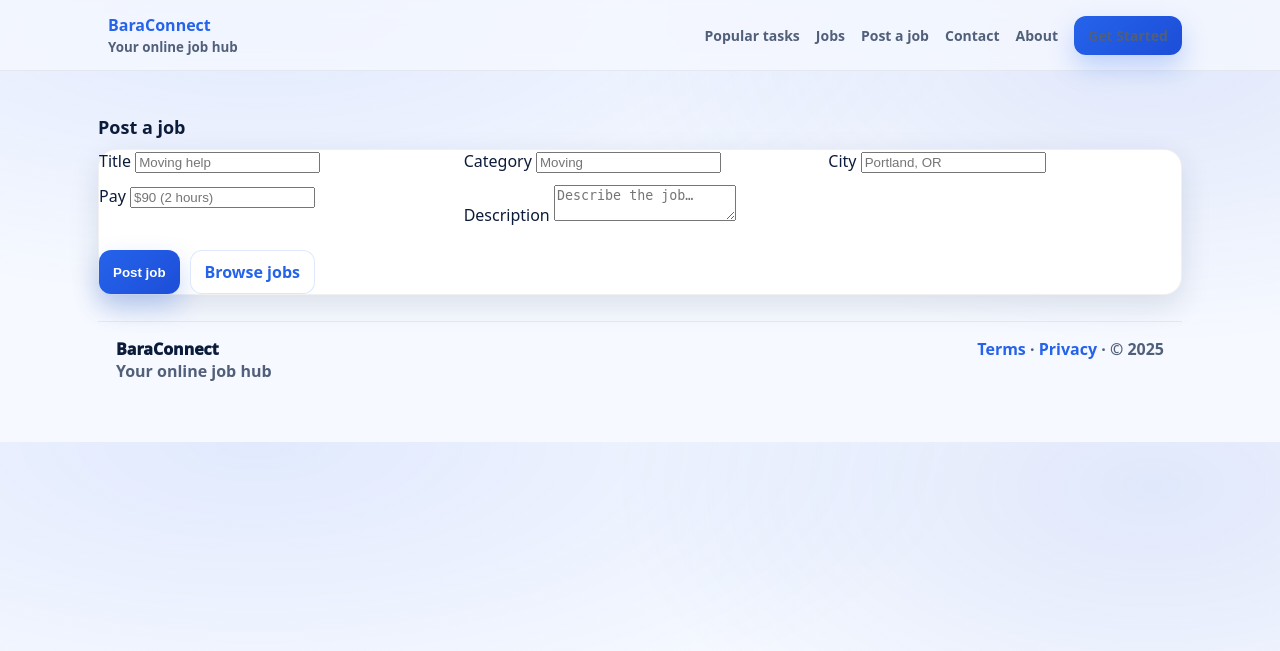
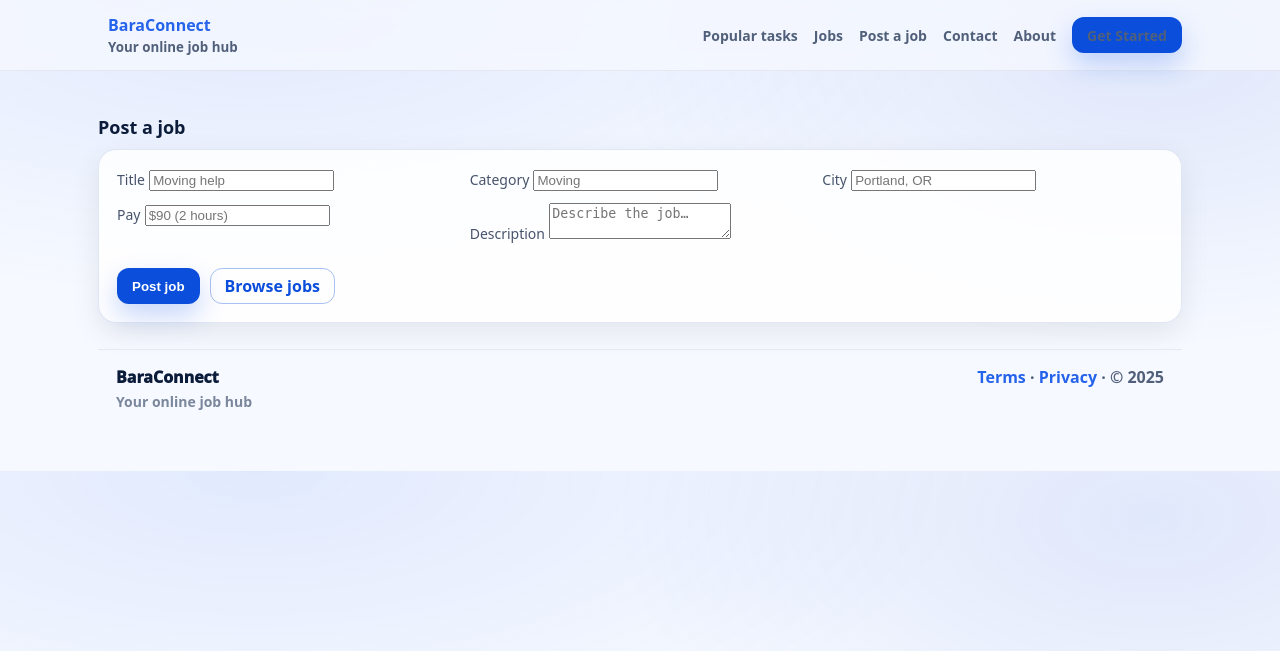
Before and after one commit to channo2025/Fastwork, a FastAPI app: page /post-a-job in a window 1280 px wide. Shown: the top 651 px of the page. Run offline with FastAPI, Linux system fonts and the light colour scheme; some libraries are stand-ins or nearby versions.

Commit message:
Blue-white clean UI + home sections (popular tasks, post/apply job)

```diff
--- a/static/style.css
+++ b/static/style.css
@@ -220,3 +220,217 @@ h1 span{color:var(--blue)}
   .grid-3{grid-template-columns: 1fr}
   .searchbar{grid-template-columns: 1fr}
 }
+
+.home-grid{
+  display:grid;
+  grid-template-columns: 1.35fr 0.65fr;
+  gap:24px;
+  align-items:start;
+}
+
+.left-col{ min-width: 0; }
+.right-col{ min-width: 0; }
+
+.card{
+  background: rgba(255,255,255,.85);
+  border: 1px solid rgba(20,60,160,.12);
+  border-radius: 18px;
+  box-shadow: 0 10px 30px rgba(0,0,0,.08);
+  padding: 18px;
+}
+
+.card-head{
+  display:flex;
+  align-items:flex-start;
+  justify-content:space-between;
+  gap:12px;
+  margin-bottom: 12px;
+}
+
+.card-head h2{
+  margin:0;
+  font-size: 20px;
+  letter-spacing: -0.2px;
+}
+
+.muted{
+  margin: 4px 0 0 0;
+  opacity: .75;
+  font-size: 14px;
+}
+
+.link{
+  font-weight: 600;
+  text-decoration:none;
+  opacity:.9;
+}
+
+.popular-card{
+  margin-top: 18px;
+}
+
+.popular-grid{
+  display:grid;
+  grid-template-columns: repeat(2, minmax(0, 1fr));
+  gap: 12px;
+}
+
+.task-tile{
+  background: rgba(245,248,255,.9);
+  border: 1px solid rgba(20,60,160,.12);
+  border-radius: 16px;
+  padding: 14px;
+}
+
+.tile-title{
+  font-weight: 800;
+  font-size: 16px;
+}
+
+.tile-sub{
+  margin-top: 4px;
+  opacity: .8;
+  font-size: 13px;
+}
+
+.tile-actions{
+  display:flex;
+  gap:10px;
+  margin-top: 10px;
+}
+
+.btn{
+  display:inline-flex;
+  align-items:center;
+  justify-content:center;
+  height: 36px;
+  padding: 0 14px;
+  border-radius: 12px;
+  font-weight: 700;
+  text-decoration:none;
+  border: 1px solid transparent;
+  white-space: nowrap;
+}
+
+.btn-primary{
+  background: #0B4EDB;
+  color: white;
+}
+
+.btn-ghost{
+  background: transparent;
+  border-color: rgba(11,78,219,.35);
+  color: #0B4EDB;
+}
+
+@media (max-width: 980px){
+  .home-grid{ grid-template-columns: 1fr; }
+  .popular-grid{ grid-template-columns: 1fr; }
+}
+
+.home-grid{
+  display:grid;
+  grid-template-columns: 1.35fr 0.65fr;
+  gap:24px;
+  align-items:start;
+}
+
+.left-col{ min-width: 0; }
+.right-col{ min-width: 0; }
+
+.card{
+  background: rgba(255,255,255,.85);
+  border: 1px solid rgba(20,60,160,.12);
+  border-radius: 18px;
+  box-shadow: 0 10px 30px rgba(0,0,0,.08);
+  padding: 18px;
+}
+
+.card-head{
+  display:flex;
+  align-items:flex-start;
+  justify-content:space-between;
+  gap:12px;
+  margin-bottom: 12px;
+}
+
+.card-head h2{
+  margin:0;
+  font-size: 20px;
+  letter-spacing: -0.2px;
+}
+
+.muted{
+  margin: 4px 0 0 0;
+  opacity: .75;
+  font-size: 14px;
+}
+
+.link{
+  font-weight: 600;
+  text-decoration:none;
+  opacity:.9;
+}
+
+.popular-card{
+  margin-top: 18px;
+}
+
+.popular-grid{
+  display:grid;
+  grid-template-columns: repeat(2, minmax(0, 1fr));
+  gap: 12px;
+}
+
+.task-tile{
+  background: rgba(245,248,255,.9);
+  border: 1px solid rgba(20,60,160,.12);
+  border-radius: 16px;
+  padding: 14px;
+}
+
+.tile-title{
+  font-weight: 800;
+  font-size: 16px;
+}
+
+.tile-sub{
+  margin-top: 4px;
+  opacity: .8;
+  font-size: 13px;
+}
+
+.tile-actions{
+  display:flex;
+  gap:10px;
+  margin-top: 10px;
+}
+
+.btn{
+  display:inline-flex;
+  align-items:center;
+  justify-content:center;
+  height: 36px;
+  padding: 0 14px;
+  border-radius: 12px;
+  font-weight: 700;
+  text-decoration:none;
+  border: 1px solid transparent;
+  white-space: nowrap;
+}
+
+.btn-primary{
+  background: #0B4EDB;
+  color: white;
+}
+
+.btn-ghost{
+  background: transparent;
+  border-color: rgba(11,78,219,.35);
+  color: #0B4EDB;
+}
+
+@media (max-width: 980px){
+  .home-grid{ grid-template-columns: 1fr; }
+  .popular-grid{ grid-template-columns: 1fr; }
+}
```
Also changed, not shown: templates/popular_tasks.html (+84 -14 lines).
